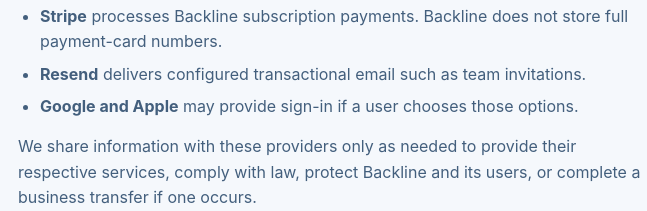
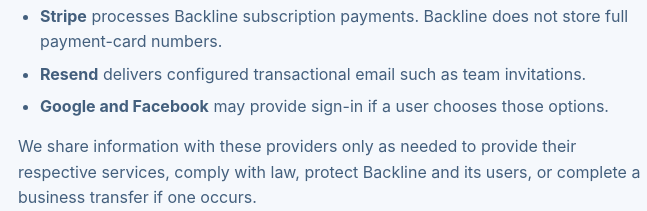
Before and after one commit to DStayoch/Backline-prototype, a website: page public-site/privacy.html in a window 1280 px wide. Shown: the part 1189-1400 px from the top of the page, 427-1074 px from the left. Drawn offline with Linux system fonts and the light colour scheme.

Commit message:
Update privacy policy for Facebook sign-in

```diff
--- a/public-site/privacy.html
+++ b/public-site/privacy.html
@@ -17,7 +17,7 @@
       <article class="policy-content">
         <section id="information"><h2>Information Backline handles</h2><p>Backline is operated by Derek Stayoch. We handle information needed to provide the service, including account information such as names, email addresses, and sign-in details; workspace information such as business settings and team roles; and customer-work information that a workspace enters, including contact details, appointments, messages, estimates, invoices, payments recorded in Backline, files, and notes.</p><p>Backline also stores technical information required to keep a signed-in workspace working, such as session data, device settings, and locally saved offline data when a user enables offline access on a trusted device.</p></section>
         <section id="use"><h2>How we use information</h2><p>We use information to authenticate users, provide and secure each workspace, keep work records organized, send requested transactional messages, process subscriptions, respond to support requests, maintain the service, and investigate misuse or security issues.</p><p>Each workspace controls the customer information it enters into Backline. Workspace owners are responsible for having an appropriate basis to collect, use, and communicate with their customers through Backline.</p></section>
-        <section id="providers"><h2>Service providers</h2><p>Backline uses service providers to operate the service:</p><ul><li><strong>Supabase</strong> provides authentication, database, and file-storage infrastructure.</li><li><strong>Stripe</strong> processes Backline subscription payments. Backline does not store full payment-card numbers.</li><li><strong>Resend</strong> delivers configured transactional email such as team invitations.</li><li><strong>Google and Apple</strong> may provide sign-in if a user chooses those options.</li></ul><p>We share information with these providers only as needed to provide their respective services, comply with law, protect Backline and its users, or complete a business transfer if one occurs.</p></section>
+        <section id="providers"><h2>Service providers</h2><p>Backline uses service providers to operate the service:</p><ul><li><strong>Supabase</strong> provides authentication, database, and file-storage infrastructure.</li><li><strong>Stripe</strong> processes Backline subscription payments. Backline does not store full payment-card numbers.</li><li><strong>Resend</strong> delivers configured transactional email such as team invitations.</li><li><strong>Google and Facebook</strong> may provide sign-in if a user chooses those options.</li></ul><p>We share information with these providers only as needed to provide their respective services, comply with law, protect Backline and its users, or complete a business transfer if one occurs.</p></section>
         <section id="choices"><h2>Your choices and retention</h2><p>Workspace users can update many account and workspace details from Backline. A workspace owner may request access to, export of, or deletion of the workspace's Backline data by contacting support. We may keep limited information when necessary for security, fraud prevention, accounting, dispute resolution, or legal obligations.</p><p>Offline data saved to a device remains on that device until the user clears it or uses Backline's offline-access controls. Users should enable offline access only on devices they trust.</p></section>
         <section><h2>Security and children</h2><p>Backline uses access controls intended to keep each workspace separated and to limit team access by role. No online service can guarantee absolute security, so users should protect account credentials and promptly report suspected unauthorized access.</p><p>Backline is not directed to children under 13 and is not intended for users to submit personal information about children except where a business is independently authorized to do so.</p></section>
         <section><h2>Changes to this policy</h2><p>We may update this policy as Backline changes. When we make a material change, we will post the revised policy here and update its effective date.</p></section>
```
